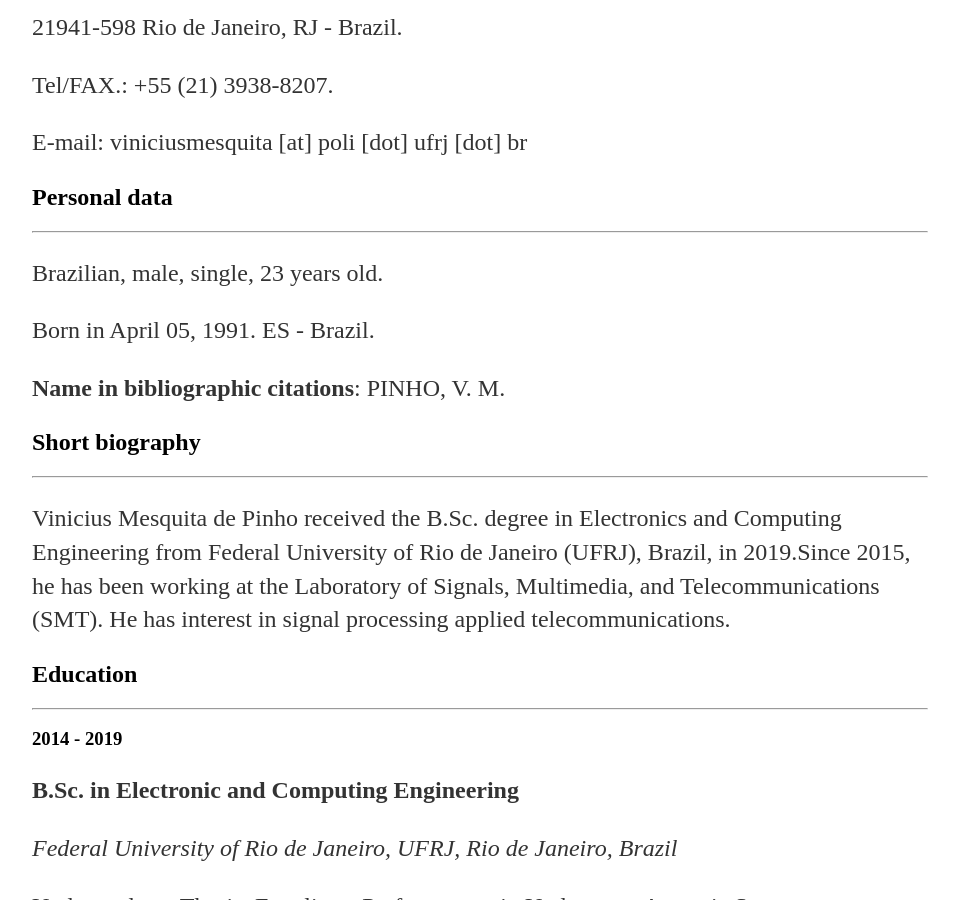
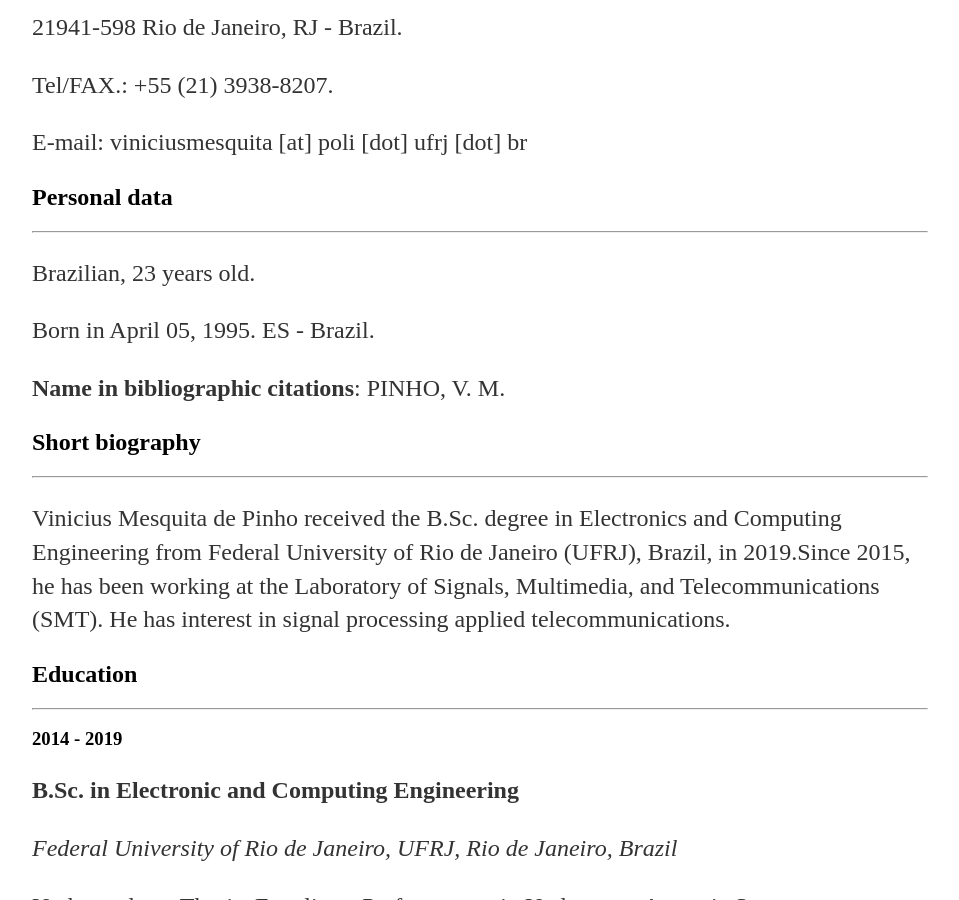
Before and after one commit to mesquita/mesquita.github.io, a Jekyll site: the page built from cv.md, in a window 1280 px wide and 900 px high, scrolled down 432 px. Shown: the whole window, without its empty margins (160-1119 px from the left). Built offline with Jekyll 4.4.1, drawn with Linux system fonts in a browser that asks for light colours.

Commit message:
acerta data de nascimento

```diff
--- a/cv.md
+++ b/cv.md
@@ -23,9 +23,9 @@ E-mail: viniciusmesquita [at] poli [dot] ufrj [dot] br
 
 ## Personal data
 ---
-Brazilian, male, single, 23 years old.
+Brazilian, 23 years old.
 
-Born in April 05, 1991. ES - Brazil.
+Born in April 05, 1995. ES - Brazil.
 
 **Name in bibliographic citations**: PINHO, V. M.
 
```
